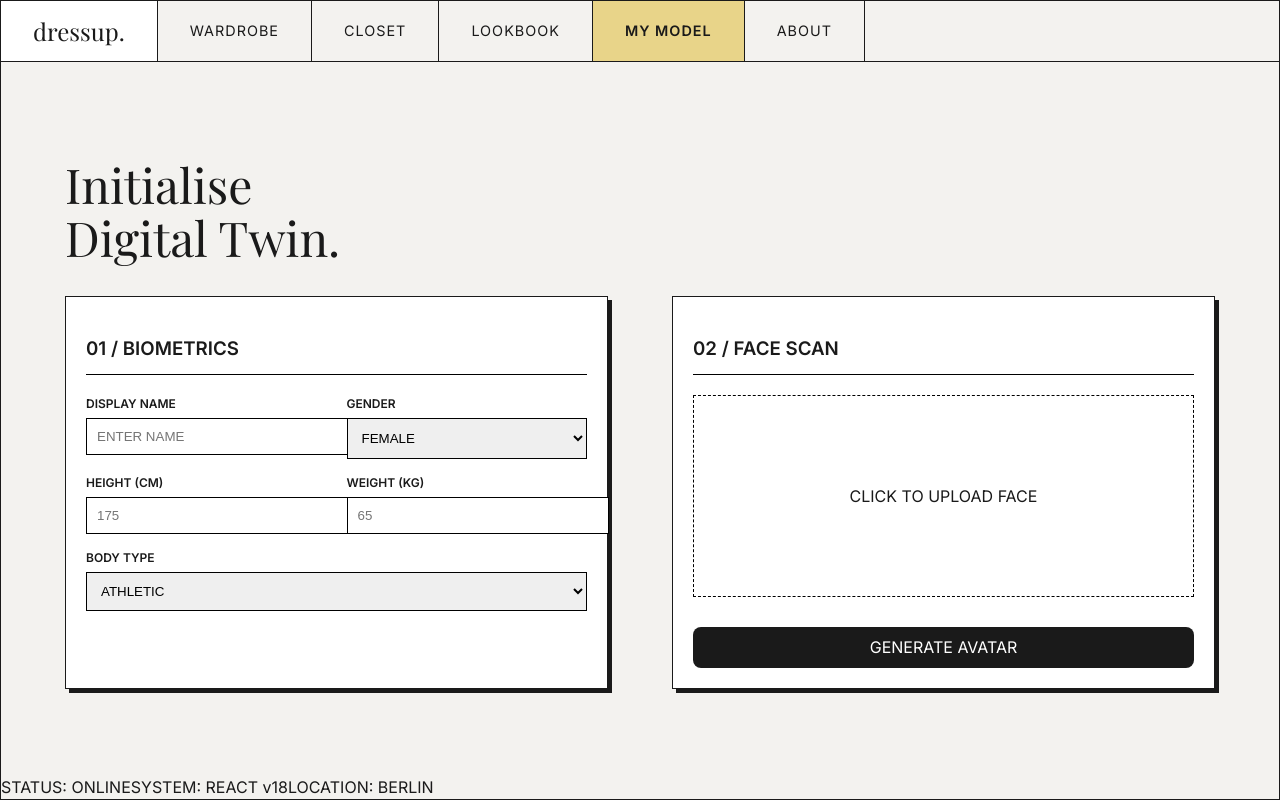
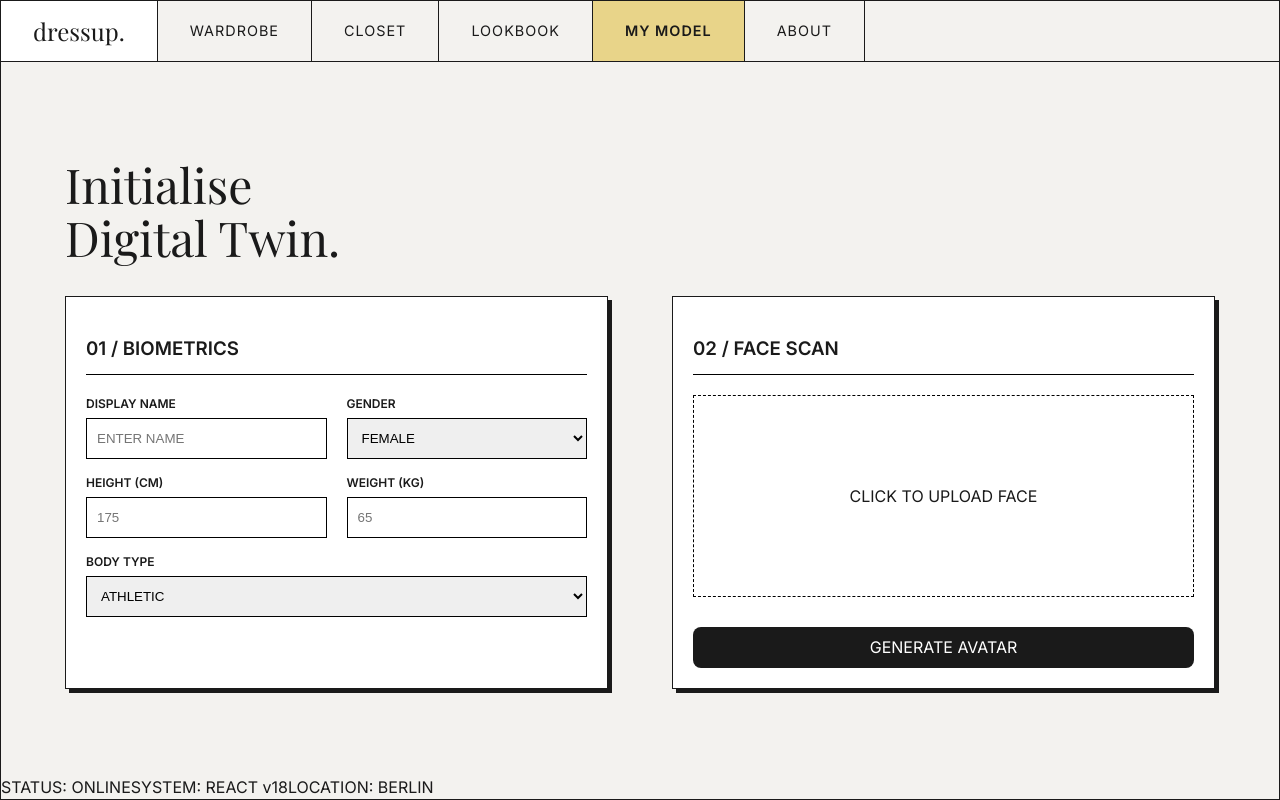
Before and after one commit to Sissighn/dressup-exe, a React (Vite) app in the folder frontend/: page /avatar in a window 1280 px wide. Built offline with nearby package versions, Linux system fonts and the light colour scheme; a web font is replaced by a local one.

Commit message:
feat(avatar): adjust input styles in BiometricsForm for consistent height and box-sizing

```diff
--- a/frontend/src/components/features/avatar/BiometricsForm.jsx
+++ b/frontend/src/components/features/avatar/BiometricsForm.jsx
@@ -42,6 +42,8 @@ const BiometricsForm = ({ formData, onInputChange }) => {
               width: "100%",
               padding: "10px",
               border: "1px solid black",
+              height: "41px",
+              boxSizing: "border-box",
             }}
           />
         </div>
@@ -67,6 +69,7 @@ const BiometricsForm = ({ formData, onInputChange }) => {
               border: "1px solid black",
               borderRadius: 0,
               height: "41px",
+              boxSizing: "border-box",
             }}
           >
             <option value="FEMALE">FEMALE</option>
@@ -103,6 +106,8 @@ const BiometricsForm = ({ formData, onInputChange }) => {
               width: "100%",
               padding: "10px",
               border: "1px solid black",
+              height: "41px",
+              boxSizing: "border-box",
             }}
           />
         </div>
@@ -127,6 +132,8 @@ const BiometricsForm = ({ formData, onInputChange }) => {
               width: "100%",
               padding: "10px",
               border: "1px solid black",
+              height: "41px",
+              boxSizing: "border-box",
             }}
           />
         </div>
@@ -152,6 +159,8 @@ const BiometricsForm = ({ formData, onInputChange }) => {
             padding: "10px",
             border: "1px solid black",
             borderRadius: 0,
+            height: "41px",
+            boxSizing: "border-box",
           }}
         >
           <option value="ATHLETIC">ATHLETIC</option>
```
